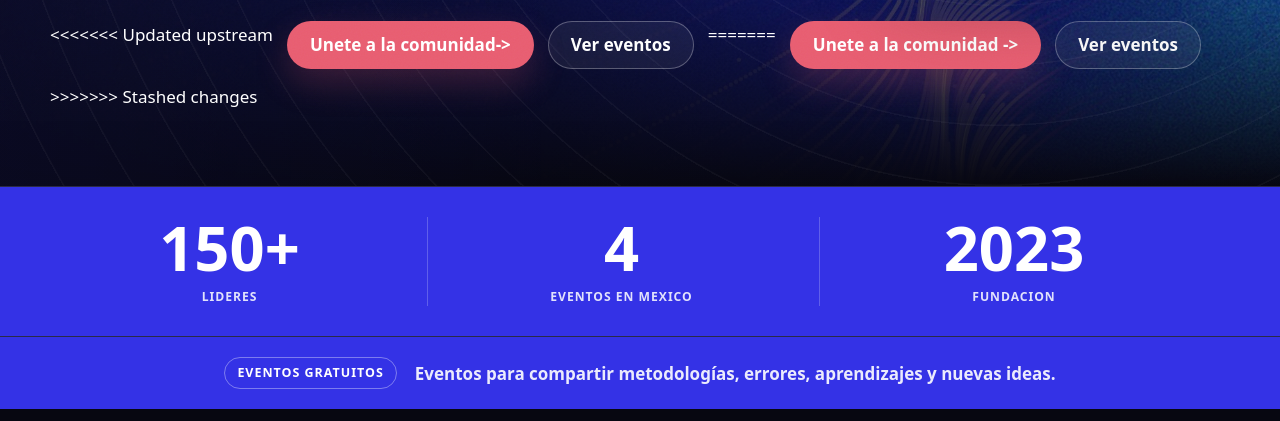
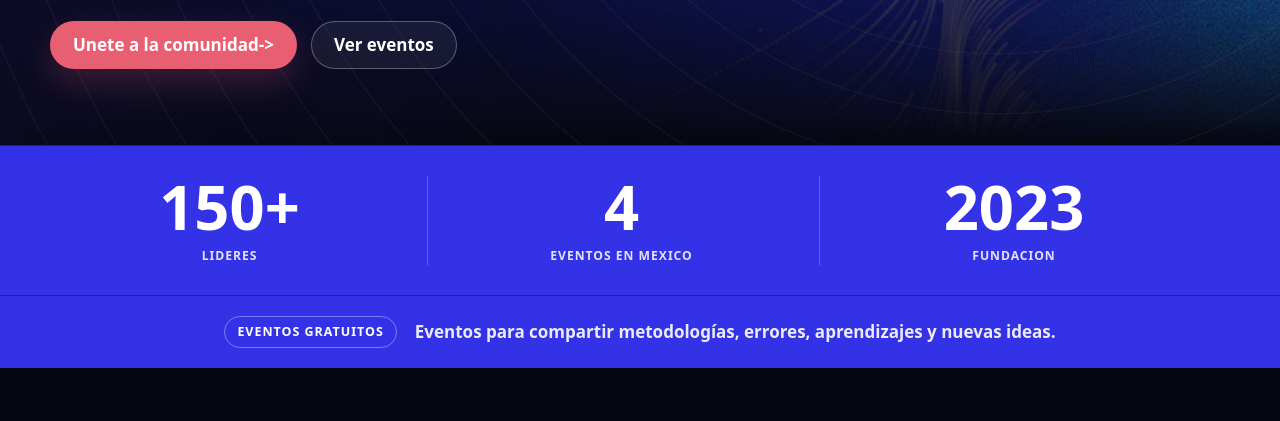
Before and after one commit to noisia-ai/listen-up, a website: page index.html in a window 1280 px wide. Shown: the part 679-1100 px from the top of the page. Drawn offline with Linux system fonts and the light colour scheme; a web font is replaced by a local one.

Commit message:
quitando conflictos de merge

```diff
--- a/index.html
+++ b/index.html
@@ -80,13 +80,8 @@
             Lideres de marketing, research, social listening e insights de toda la region. Independiente, senior y agnostica.
           </p>
           <div class="hero__actions">
-<<<<<<< Updated upstream
             <a class="button button--primary" href="https://chat.whatsapp.com/Krm8UmYEYc36997hAJygyh?mode=gi_t" target="_blank" rel="noopener">Unete a la comunidad-></a>
             <a class="button button--secondary" href="#eventos">Ver eventos</a>
-=======
-            <button class="button button--primary" type="button" data-modal-type="invitado">Unete a la comunidad -></button>
-            <a class="button button--secondary" href="eventos/listenup-5-0/">Ver eventos</a>
->>>>>>> Stashed changes
           </div>
 
           <aside class="hero-event-card" aria-label="Proximo evento ListenUp!">
```
